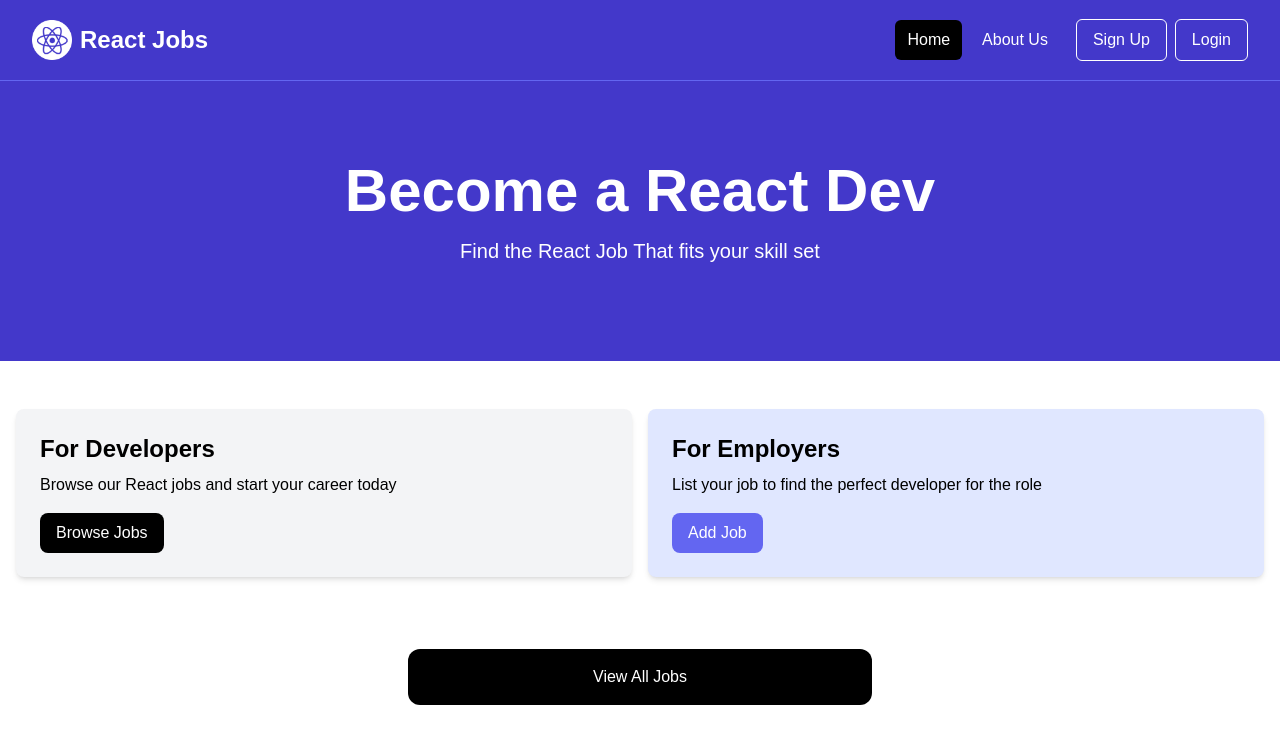
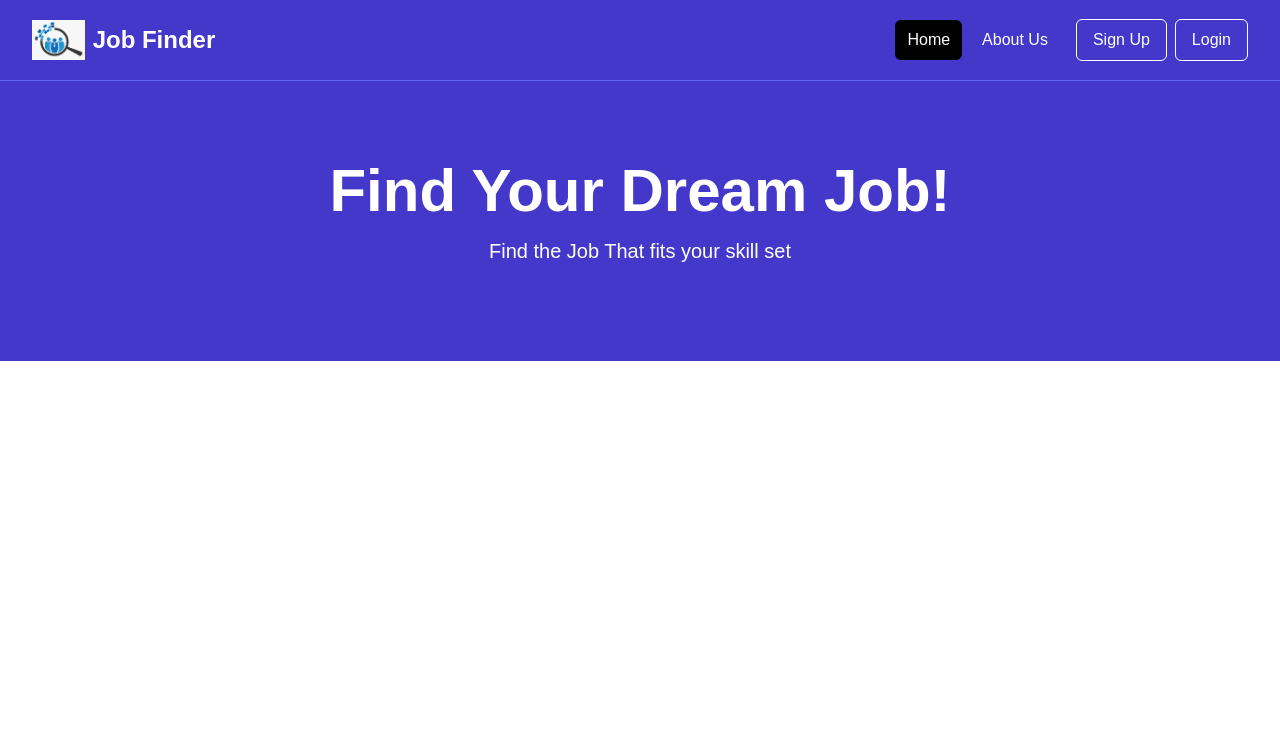
Before and after one commit to IbrahemHafezMohammad/react-course, a React (Vite) app: page / in a window 1280 px wide. Shown: the top 744 px of the page. Built offline with nearby package versions, Linux system fonts and the light colour scheme.

Commit message:
change layout

```diff
--- a/src/components/Hero.jsx
+++ b/src/components/Hero.jsx
@@ -1,6 +1,6 @@
 import React from 'react'
 
-function Hero({ title = 'Become a React Dev', subtitle = 'Find the React Job That fits your skill set' }) {
+function Hero({ title = 'Find Your Dream Job!', subtitle = 'Find the Job That fits your skill set' }) {
     return (
         <>
             <section className="bg-indigo-700 py-20 mb-4">
--- a/src/components/Navbar.jsx
+++ b/src/components/Navbar.jsx
@@ -32,9 +32,9 @@ const Navbar = () => {
         <div className="flex h-20 items-center justify-between">
           <div className="flex items-center justify-between w-full md:w-auto">
             <NavLink className="flex flex-shrink-0 items-center" to="/">
-              <img className="h-10 w-auto" src={Logo} alt="React Jobs" />
+              <img className="h-10 w-auto" src={Logo} alt="Job Finder" />
               <span className="hidden md:block text-white text-2xl font-bold ml-2">
-                React Jobs
+                Job Finder
               </span>
             </NavLink>
             <div className="md:hidden">
--- a/src/pages/HomePage.jsx
+++ b/src/pages/HomePage.jsx
@@ -7,9 +7,9 @@ const HomePage = () => {
   return (
     <>
       <Hero />
-      <HomeCards />
+      {/* <HomeCards /> */}
       {/* <JobListings isHome={true} /> */}
-      <ViewAllJobs />
+      {/* <ViewAllJobs /> */}
 
     </>
   );
```
Also changed, not shown: src/assets/images/logo.png.
